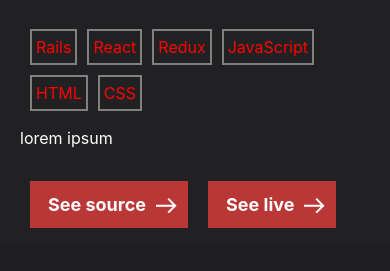
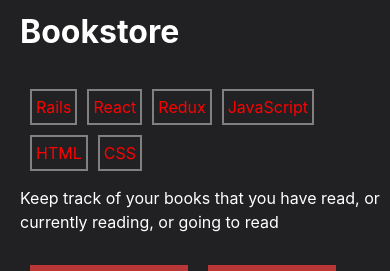
Before and after one commit to Abdusaid10/personal-portfolio, a React (Create React App) app: page / in a window 390 px wide. Shown: the part 2547-2818 px from the top of the page. Built offline with nearby package versions, Linux system fonts and the light colour scheme.

Commit message:
add description to bookstore

```diff
--- a/src/assets/styles/Navbar.css
+++ b/src/assets/styles/Navbar.css
@@ -13,7 +13,7 @@
   padding: 15px 0;
 }
 
-@media screen and (max-width: 768px) {
+@media screen and (max-width: 780px) {
   .nav-container {
     border: none;
   }
--- a/src/assets/styles/Project.css
+++ b/src/assets/styles/Project.css
@@ -81,6 +81,13 @@
   text-shadow: 0 0 0 rgba(139, 138, 138, 0.25), 0 0 4px rgba(236, 236, 236, 0.25), 0 0 6px rgba(255, 255, 255, 0.555);
 }
 
+@media (max-width: 780px) {
+  .project-img {
+    width: 240px;
+    height: 420px;
+  }
+}
+
 @media (max-width: 1248px) {
   #projectWrapper, #projectsContainer #projectWrapper:nth-child(even) {
     flex-direction: column;
--- a/src/containers/RecentWork.js
+++ b/src/containers/RecentWork.js
@@ -32,7 +32,7 @@
     {
       id: 3,
       name: 'Bookstore',
-      description: 'lorem ipsum',
+      description: 'Keep track of your books that you have read, or currently reading, or going to read',
       image: `${bookstore}`,
       stack: ['Rails', 'React', 'Redux', 'JavaScript', 'HTML', 'CSS'],
       srcLink: 'https://github.com/Abdusaid10/react-bookstore',
```
Also changed, not shown: src/assets/imgs/car-booking_client.png, 1 other file (tests, documents, lock files or other folders).
